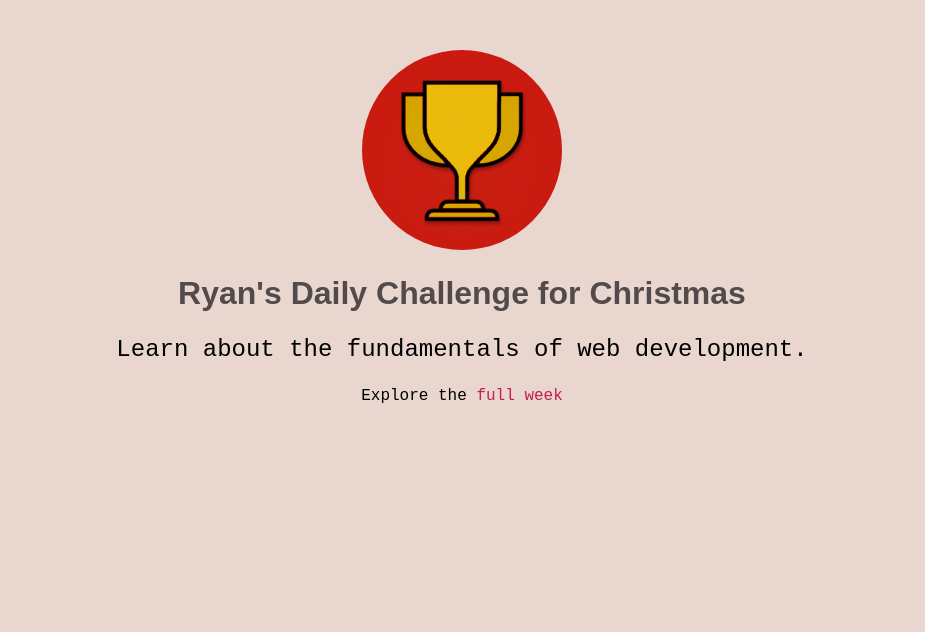
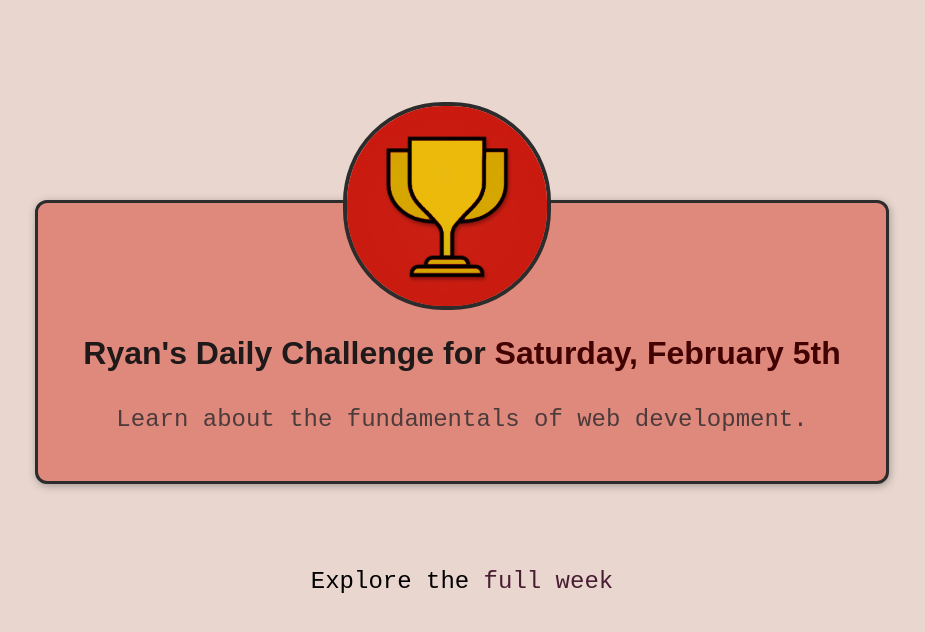
Before and after one commit to RypeCreates/bootcamp-webdev, a plain HTML site: page index.html in a window 1280 px wide. Shown: the whole page, without its empty margins (178-1103 px from the left). Drawn offline with Linux system fonts and the light colour scheme.

```diff
--- /dev/null
+++ b/css/basics.css
@@ -0,0 +1,12 @@
+body {
+        text-align: center;
+        background-color: rgb(200,170,250);
+}
+
+.box {
+        background-color: purple;
+}
+
+.bullet-point {
+        color: white;
+}
--- /dev/null
+++ b/css/daily-challenge.css
@@ -0,0 +1,41 @@
+h1 {
+    color: rgb(31,25,25);
+}
+
+#challenge-card {
+    width: 800px;
+    margin: 200px auto 72px auto;
+    padding: 24px;
+    background-color: rgb(223,136,124);
+    border-width: 3px;
+    border-color: rgb(44,44,44);
+    border-style: solid;
+    border-radius: 12px;
+    box-shadow: 1px 2px 8px rgba(0,0,0,0.3);
+}
+
+#trophy {
+    margin: -125px 30px auto auto;
+    width: 200px;
+    height: 200px;
+    border-radius: 100px;
+    border-color: rgb(44,44,44);
+    border-width: 4px;
+    border-style: solid;
+}
+#todays-challenge {
+    font-size: 24px;
+    color: rgb(75, 59,59);
+  }
+
+span {
+    color: rgb(66,2,2);
+}
+
+a {
+    color: rgb(73, 29, 50);
+}
+
+p {
+    font-size: 24px;
+}
--- a/css/full-week.css
+++ b/css/full-week.css
@@ -5,8 +5,12 @@ header {
 h1 {
     font-size: 48px;
     color: rgb(71, 62, 62);
-    margin: 12px 0;
+    margin: 0;
     padding: 12px;
+}
+
+#description{
+    margin: 20px;
 }
 
 a {
@@ -38,6 +42,7 @@ li {
     background-color: rgb(223,136,124);
     border-radius: 6px;
     margin: 36px;
+    box-shadow: 4px 4px rgba(0,0,0,0.2);
     /* padding: 0; */
 }
 
--- a/css/shared.css
+++ b/css/shared.css
@@ -1,6 +1,6 @@
 body {
     text-align: center;
-    background-color: rgb(233,215,207);
+    background-color: rgb(233, 215, 207);
     margin: 50px;
   }
 
@@ -10,15 +10,14 @@ h1 {
 }
 
 p {
-    font-family: 'RobotoMono', monospace;
+  font-family: "RobotoMono", monospace;
+  margin: 12px;
+  padding: 12px;
 }
 
-#todays-challenge {
-    font-size: 24px;
-}
 
 a {
-    font-family: 'RobotoMono', monospace;
+  font-family: "RobotoMono", monospace;
   color: rgb(195, 30, 78);
   text-decoration: none;
 }
@@ -26,10 +25,3 @@ a {
 a:hover {
   text-decoration: underline;
 }
-
-img {
-    width: 200px;
-    height: 200px;
-    border-radius: 100px;
-
-}
--- a/index.html
+++ b/index.html
@@ -9,23 +9,17 @@
       rel="stylesheet"
     />
     <link href="css/shared.css" rel="stylesheet"/>
+    <link href="css/daily-challenge.css" rel="stylesheet"/>
     <title>My Daily Challenge</title>
   </head>
   <body>
-    <header>
-      <img src="images/challenges-trophy.jpeg" alt="A trophy">
-      <h1>Ryan's Daily Challenge for Christmas</h1>
-    </header>
-    <main>
+    <main id="challenge-card">
+      <img id="trophy" src="images/challenges-trophy.jpeg" alt="A trophy">
+      <h1>Ryan's Daily Challenge for <span>Saturday, February 5th</span></h1>
       <p id="todays-challenge">Learn about the fundamentals of web development.</p>
-      <p>
-        Explore the
-        <a href="full-week.html">full week</a>
-      </p>
     </main>
-    <div>
-
-    </div>
-
+    <footer>
+      <p>Explore the <a href="full-week.html">full week</a></p>
+    </footer>
   </body>
 </html>
```
Also changed, not shown: basics-summary.html (added, +42 -0 lines), images/html-css.png (added), 3 other files. Lines whose indentation alone changed are shown as unchanged.
